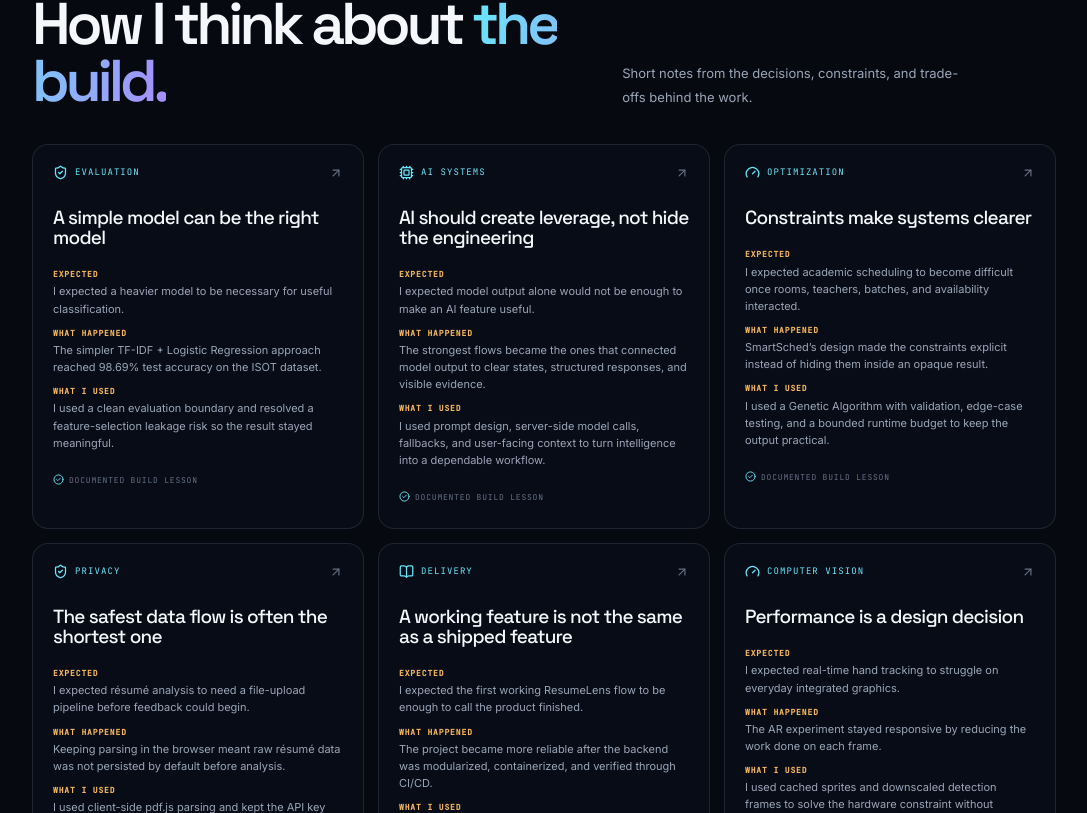
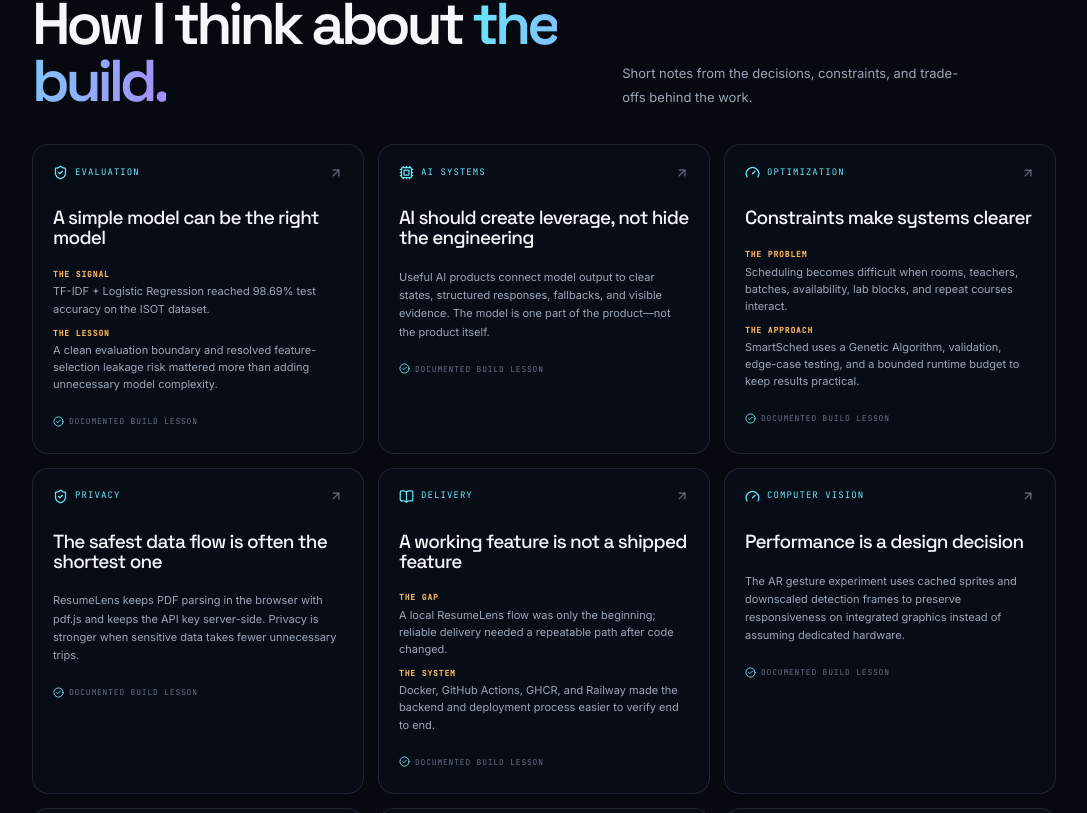
Before and after one commit to LostxSoul01/Jawad_Portfolio, a Next.js app: page / in a window 1280 px wide. Shown: the part 5748-6561 px from the top of the page, without its empty margins (96-1183 px from the left). Built offline with nearby package versions, Linux system fonts and the light colour scheme.

Commit message:
feat: refine notes projects and chat

```diff
--- a/src/app/globals.css
+++ b/src/app/globals.css
@@ -562,3 +562,5 @@ body::after {
 .technical-notes__grid { grid-template-columns: repeat(3, 1fr); }.technical-note__story { display: grid; gap: 9px; margin-top: 20px; }.technical-note__story p { display: grid; gap: 3px; margin: 0; font-size: 11px; line-height: 1.55; }.technical-note__story strong { color: var(--color-signal); font-family: var(--font-mono); font-size: 8px; letter-spacing: .11em; text-transform: uppercase; }.technical-note__read { display: inline-flex; align-items: center; gap: 5px; }.technical-note__read svg { color: var(--color-cyan); }
 @media (max-width: 980px) { .technical-notes__grid { grid-template-columns: repeat(2, 1fr); } }
 @media (max-width: 760px) { .technical-notes__grid { grid-template-columns: 1fr; } }
+
+.technical-note__body { margin-top: 20px !important; color: var(--color-text-muted); font-size: 11px !important; line-height: 1.65 !important; }
--- a/src/components/TechnicalNotes.tsx
+++ b/src/components/TechnicalNotes.tsx
@@ -1,15 +1,20 @@
-import { ArrowUpRight, BookOpen, CheckCircle2, Cpu, Gauge, ShieldCheck } from "lucide-react";
+import { ArrowUpRight, BookOpen, CheckCircle2, Code2, Cpu, Gauge, Layers3, ShieldCheck } from "lucide-react";
 import SectionLabel from "./SectionLabel";
 
-const notes = [
-  { icon: ShieldCheck, label: "evaluation", title: "A simple model can be the right model", expected: "I expected a heavier model to be necessary for useful classification.", result: "The simpler TF-IDF + Logistic Regression approach reached 98.69% test accuracy on the ISOT dataset.", decision: "I used a clean evaluation boundary and resolved a feature-selection leakage risk so the result stayed meaningful." },
-  { icon: Cpu, label: "ai systems", title: "AI should create leverage, not hide the engineering", expected: "I expected model output alone would not be enough to make an AI feature useful.", result: "The strongest flows became the ones that connected model output to clear states, structured responses, and visible evidence.", decision: "I used prompt design, server-side model calls, fallbacks, and user-facing context to turn intelligence into a dependable workflow." },
-  { icon: Gauge, label: "optimization", title: "Constraints make systems clearer", expected: "I expected academic scheduling to become difficult once rooms, teachers, batches, and availability interacted.", result: "SmartSched’s design made the constraints explicit instead of hiding them inside an opaque result.", decision: "I used a Genetic Algorithm with validation, edge-case testing, and a bounded runtime budget to keep the output practical." },
-  { icon: ShieldCheck, label: "privacy", title: "The safest data flow is often the shortest one", expected: "I expected résumé analysis to need a file-upload pipeline before feedback could begin.", result: "Keeping parsing in the browser meant raw résumé data was not persisted by default before analysis.", decision: "I used client-side pdf.js parsing and kept the API key server-side so privacy and security were part of the architecture." },
-  { icon: BookOpen, label: "delivery", title: "A working feature is not the same as a shipped feature", expected: "I expected the first working ResumeLens flow to be enough to call the product finished.", result: "The project became more reliable after the backend was modularized, containerized, and verified through CI/CD.", decision: "I used Docker, GitHub Actions, GHCR, and Railway deployment to make the path from change to deployed behavior repeatable." },
-  { icon: Gauge, label: "computer vision", title: "Performance is a design decision", expected: "I expected real-time hand tracking to struggle on everyday integrated graphics.", result: "The AR experiment stayed responsive by reducing the work done on each frame.", decision: "I used cached sprites and downscaled detection frames to solve the hardware constraint without requiring a dedicated GPU." },
+type Note = { icon: typeof ShieldCheck; label: string; title: string; body?: string; story?: { label: string; text: string }[] };
+
+const notes: Note[] = [
+  { icon: ShieldCheck, label: "evaluation", title: "A simple model can be the right model", story: [{ label: "the signal", text: "TF-IDF + Logistic Regression reached 98.69% test accuracy on the ISOT dataset." }, { label: "the lesson", text: "A clean evaluation boundary and resolved feature-selection leakage risk mattered more than adding unnecessary model complexity." }] },
+  { icon: Cpu, label: "ai systems", title: "AI should create leverage, not hide the engineering", body: "Useful AI products connect model output to clear states, structured responses, fallbacks, and visible evidence. The model is one part of the product—not the product itself." },
+  { icon: Gauge, label: "optimization", title: "Constraints make systems clearer", story: [{ label: "the problem", text: "Scheduling becomes difficult when rooms, teachers, batches, availability, lab blocks, and repeat courses interact." }, { label: "the approach", text: "SmartSched uses a Genetic Algorithm, validation, edge-case testing, and a bounded runtime budget to keep results practical." }] },
+  { icon: ShieldCheck, label: "privacy", title: "The safest data flow is often the shortest one", body: "ResumeLens keeps PDF parsing in the browser with pdf.js and keeps the API key server-side. Privacy is stronger when sensitive data takes fewer unnecessary trips." },
+  { icon: BookOpen, label: "delivery", title: "A working feature is not a shipped feature", story: [{ label: "the gap", text: "A local ResumeLens flow was only the beginning; reliable delivery needed a repeatable path after code changed." }, { label: "the system", text: "Docker, GitHub Actions, GHCR, and Railway made the backend and deployment process easier to verify end to end." }] },
+  { icon: Gauge, label: "computer vision", title: "Performance is a design decision", body: "The AR gesture experiment uses cached sprites and downscaled detection frames to preserve responsiveness on integrated graphics instead of assuming dedicated hardware." },
+  { icon: Code2, label: "re-engineering", title: "Refactoring is product work", story: [{ label: "the responsibility", text: "The Food Ordering System was improved by taking over an existing codebase rather than discarding it." }, { label: "the outcome", text: "Modern C++, modular OOP, dependency injection, memory-leak fixes, and safer input handling made the system easier to evolve." }] },
+  { icon: Layers3, label: "architecture", title: "Separate the interface from the intelligence", body: "Across legal research, résumé analysis, and commerce work, the most maintainable shape is a clear boundary between user experience, API orchestration, model services, and data access." },
+  { icon: Cpu, label: "product thinking", title: "A feature earns trust through context", story: [{ label: "the observation", text: "Users need to understand why an AI result is useful, especially when the result affects a legal search, résumé decision, or purchase." }, { label: "the design", text: "Citation visibility, section-level feedback, confidence-aware language, and clear next actions make the output easier to inspect and use." }] },
 ];
 
 export default function TechnicalNotes() {
-  return <section id="notes" className="technical-notes px-6 py-24"><div className="mx-auto max-w-5xl"><SectionLabel index="07" label="technical notes" /><div className="technical-notes__intro"><div><p className="technical-notes__eyebrow">/ engineering perspective</p><h2>How I think about <span>the build.</span></h2></div><p>Short notes from the decisions, constraints, and trade-offs behind the work.</p></div><div className="technical-notes__grid">{notes.map(({ icon: Icon, label, title, expected, result, decision }) => <article className="technical-note" key={title}><div className="technical-note__top"><span><Icon size={15} /> {label}</span><ArrowUpRight size={14} /></div><h3>{title}</h3><div className="technical-note__story"><p><strong>Expected</strong>{expected}</p><p><strong>What happened</strong>{result}</p><p><strong>What I used</strong>{decision}</p></div><span className="technical-note__read"><CheckCircle2 size={11} /> documented build lesson</span></article>)}</div></div></section>;
+  return <section id="notes" className="technical-notes px-6 py-24"><div className="mx-auto max-w-5xl"><SectionLabel index="07" label="technical notes" /><div className="technical-notes__intro"><div><p className="technical-notes__eyebrow">/ engineering perspective</p><h2>How I think about <span>the build.</span></h2></div><p>Short notes from the decisions, constraints, and trade-offs behind the work.</p></div><div className="technical-notes__grid">{notes.map(({ icon: Icon, label, title, body, story }) => <article className="technical-note" key={title}><div className="technical-note__top"><span><Icon size={15} /> {label}</span><ArrowUpRight size={14} /></div><h3>{title}</h3>{body ? <p className="technical-note__body">{body}</p> : <div className="technical-note__story">{story?.map((item) => <p key={item.label}><strong>{item.label}</strong>{item.text}</p>)}</div>}<span className="technical-note__read"><CheckCircle2 size={11} /> documented build lesson</span></article>)}</div></div></section>;
 }
```
Also changed, not shown: src/components/ChatWidget.tsx (+16 -5 lines), src/components/Projects.tsx (+6 -4 lines).
